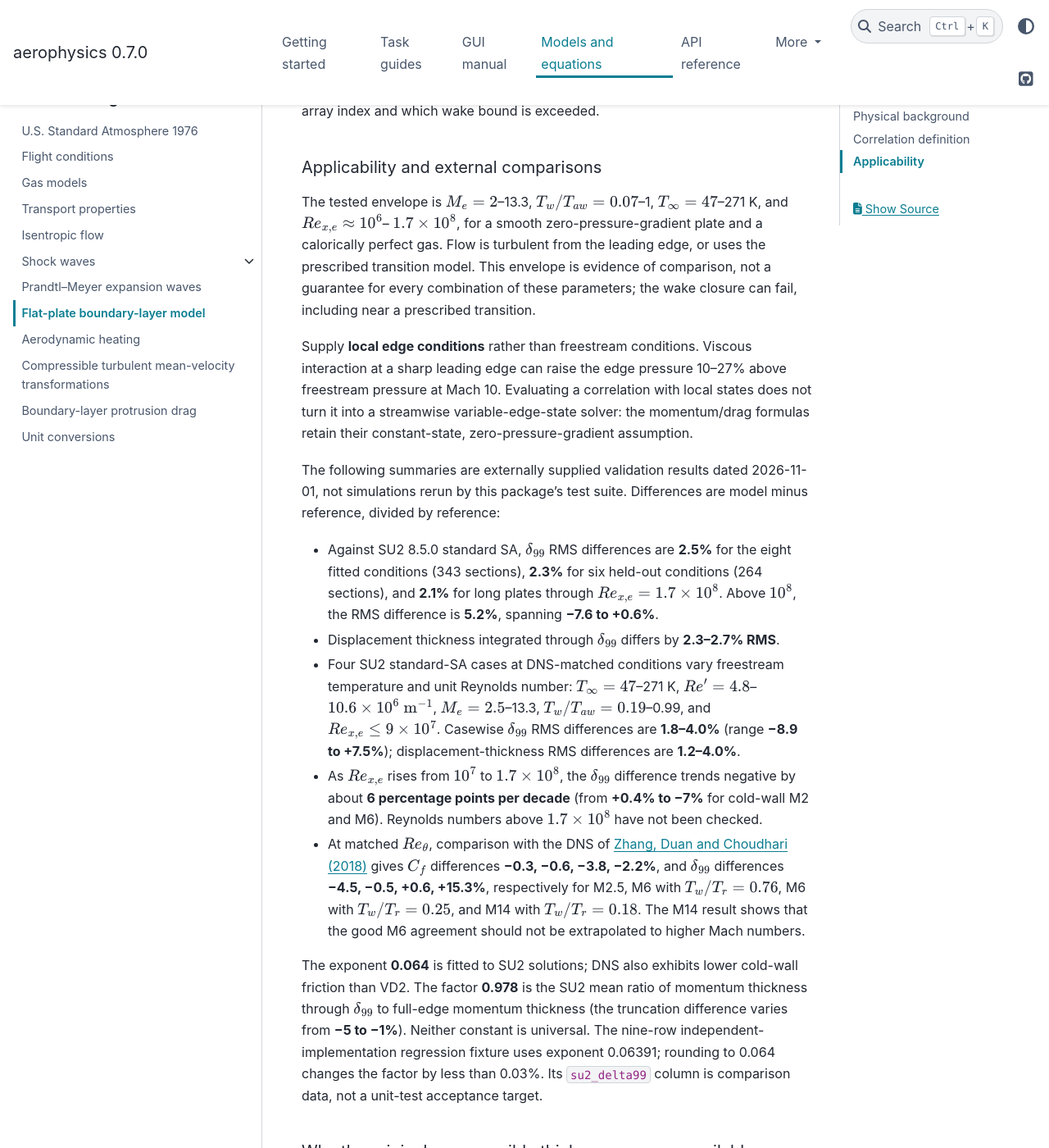
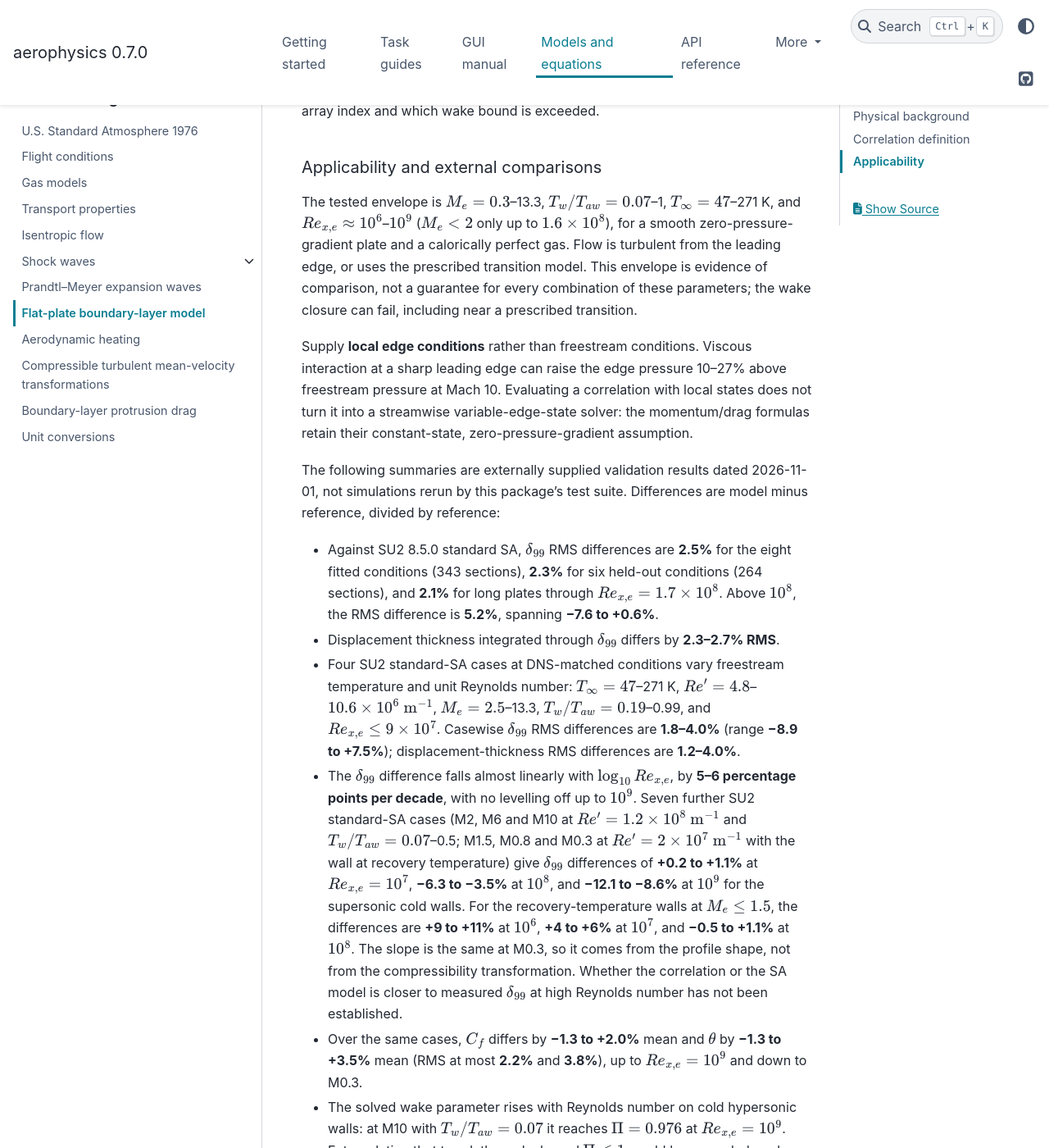
Before and after one commit to pandorobo11/aerophysics, a Sphinx documentation site: the page built from docs/models/flat_plate_boundary_layer.rst, in a window 1280 px wide and 1400 px high, scrolled down 9525 px. Shown: the whole window at 82% size. Built offline with Sphinx 7.4.7 and the PyData theme 0.15.4, drawn with Linux system fonts in a browser that asks for light colours; some of the changed text lies outside the part shown.

Commit message:
docs: extend the VD2 wall-temperature envelope to Re_x 1e9 and low Mach
Record the SU2 SA comparison at Re' 1.2e8 (M2, M6, M10) and at M1.5, 0.8
and 0.3: cf and theta stay within a few percent, delta99 keeps drifting
5-6 points per decade, and the cold hypersonic wake approaches its bound.

Co-Authored-By: Claude Opus 5.5 <noreply@anthropic.com>

```diff
--- a/docs/models/flat_plate_boundary_layer.rst
+++ b/docs/models/flat_plate_boundary_layer.rst
@@ -519,9 +519,10 @@ reports the affected broadcast array index and which wake bound is exceeded.
 Applicability and external comparisons
 ++++++++++++++++++++++++++++++++++++++
 
-The tested envelope is :math:`M_e=2`--13.3, :math:`T_w/T_{aw}=0.07`--1,
-:math:`T_\infty=47`--271 K, and :math:`Re_{x,e}\approx10^6`--
-:math:`1.7\times10^8`, for a smooth zero-pressure-gradient plate and a
+The tested envelope is :math:`M_e=0.3`--13.3, :math:`T_w/T_{aw}=0.07`--1,
+:math:`T_\infty=47`--271 K, and :math:`Re_{x,e}\approx10^6`--:math:`10^9`
+(:math:`M_e<2` only up to :math:`1.6\times10^8`), for a smooth
+zero-pressure-gradient plate and a
 calorically perfect gas. Flow is turbulent from the leading edge, or uses
 the prescribed transition model. This envelope is evidence of comparison,
 not a guarantee for every combination of these parameters; the wake closure
@@ -552,10 +553,30 @@ are model minus reference, divided by reference:
   :math:`Re_{x,e}\le9\times10^7`. Casewise :math:`\delta_{99}` RMS differences
   are **1.8--4.0%** (range **−8.9 to +7.5%**); displacement-thickness RMS
   differences are **1.2--4.0%**.
-* As :math:`Re_{x,e}` rises from :math:`10^7` to :math:`1.7\times10^8`, the
-  :math:`\delta_{99}` difference trends negative by about **6 percentage
-  points per decade** (from **+0.4% to −7%** for cold-wall M2 and M6).
-  Reynolds numbers above :math:`1.7\times10^8` have not been checked.
+* The :math:`\delta_{99}` difference falls almost linearly with
+  :math:`\log_{10}Re_{x,e}`, by **5--6 percentage points per decade**, with no
+  levelling off up to :math:`10^9`. Seven further SU2 standard-SA cases
+  (M2, M6 and M10 at :math:`Re'=1.2\times10^8\ \mathrm{m}^{-1}` and
+  :math:`T_w/T_{aw}=0.07`--0.5; M1.5, M0.8 and M0.3 at
+  :math:`Re'=2\times10^7\ \mathrm{m}^{-1}` with the wall at recovery
+  temperature) give :math:`\delta_{99}` differences of **+0.2 to +1.1%** at
+  :math:`Re_{x,e}=10^7`, **−6.3 to −3.5%** at :math:`10^8`, and **−12.1 to
+  −8.6%** at :math:`10^9` for the supersonic cold walls. For the
+  recovery-temperature walls at :math:`M_e\le1.5`, the differences are
+  **+9 to +11%** at :math:`10^6`, **+4 to +6%** at :math:`10^7`, and **−0.5 to
+  +1.1%** at :math:`10^8`. The slope is the same at M0.3, so it comes from the
+  profile shape, not from the compressibility transformation. Whether the
+  correlation or the SA model is closer to measured :math:`\delta_{99}` at
+  high Reynolds number has not been established.
+* Over the same cases, :math:`C_f` differs by **−1.3 to +2.0%** mean and
+  :math:`\theta` by **−1.3 to +3.5%** mean (RMS at most **2.2%** and
+  **3.8%**), up to :math:`Re_{x,e}=10^9` and down to M0.3.
+* The solved wake parameter rises with Reynolds number on cold hypersonic
+  walls: at M10 with :math:`T_w/T_{aw}=0.07` it reaches :math:`\Pi=0.976` at
+  :math:`Re_{x,e}=10^9`. Extrapolating that trend, the wake bound
+  :math:`\Pi\le1` would be exceeded, and
+  :class:`~aerophysics.exceptions.ModelRangeError` raised, near
+  :math:`Re_{x,e}\approx1.5\times10^9` for that condition.
 * At matched :math:`Re_\theta`, comparison with the DNS of
   :ref:`Zhang, Duan and Choudhari (2018) <ref-zhang-duan-choudhari-2018>`
   gives :math:`C_f` differences **−0.3, −0.6, −3.8, −2.2%**, and
```
Also changed, not shown: 1 other file.
